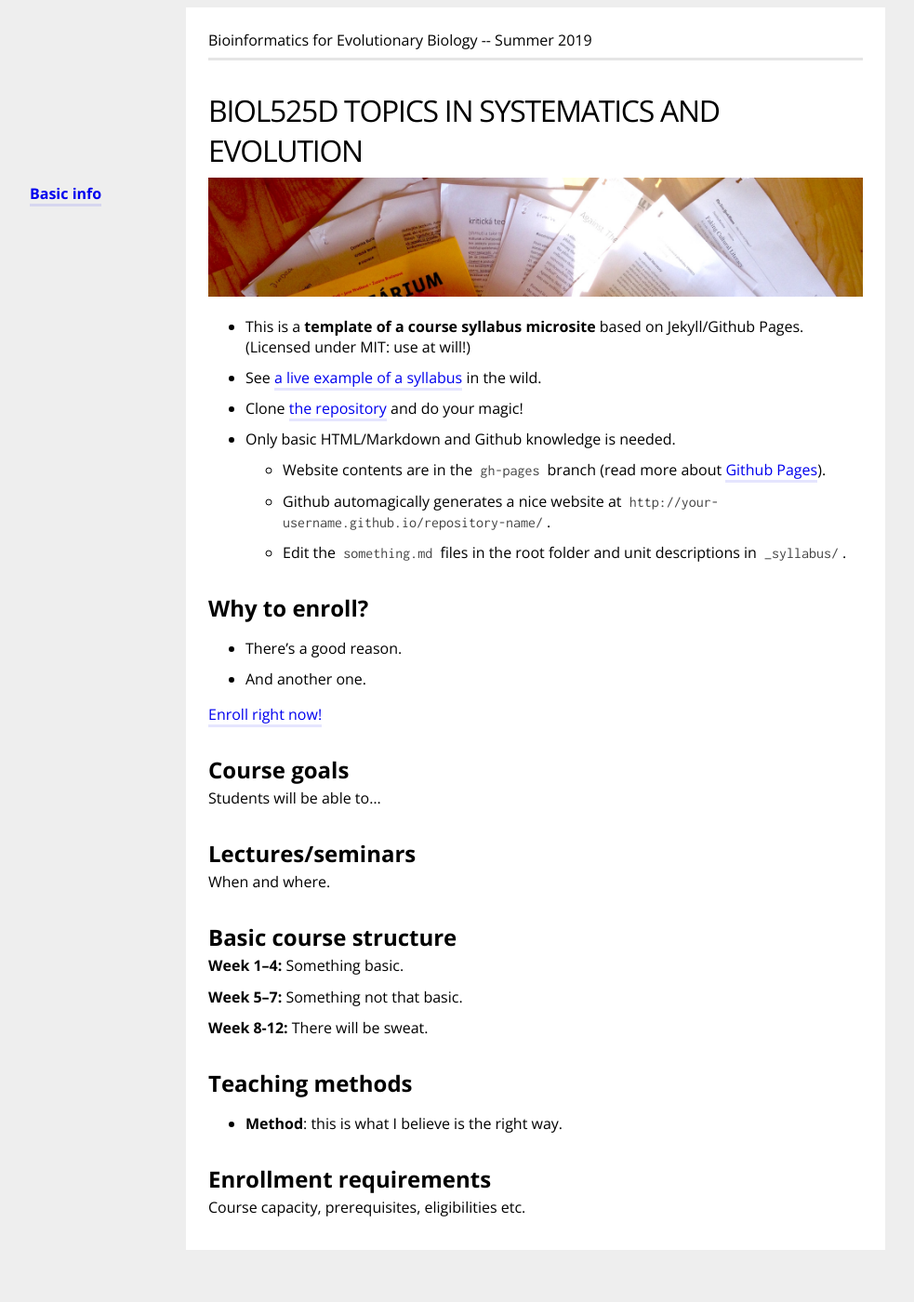
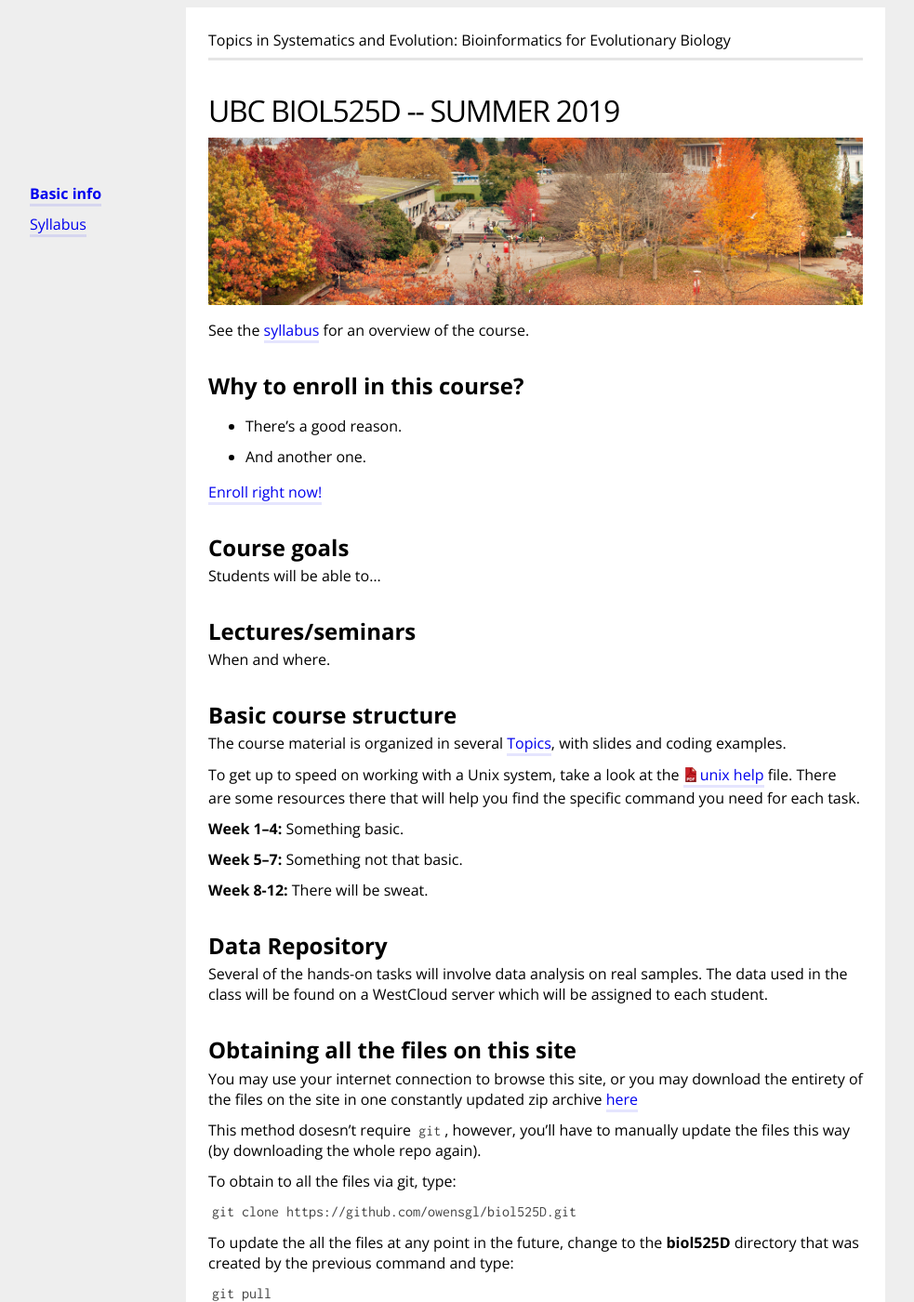
Before and after one commit to owensgl/biol525D, a Jekyll site: the page built from index.md, in a window 1280 px wide and 1400 px high. Shown: the whole window at 93% size, without its empty margins (64-1047 px from the left). Built offline with Jekyll 4.4.1, drawn with Linux system fonts in a browser that asks for light colours; some of the changed text lies outside the part shown.

Commit message:
[ghpages] Transforming existing content into ghpages version
   - minimal change needed. just headers on the various Topic pages.

```diff
--- a/_config.yml
+++ b/_config.yml
@@ -1,10 +1,10 @@
 # configuration
 # fill in the course details
 
-courseName: "Biol525D Topics in Systematics and Evolution"
+courseName: "UBC Biol525D -- Summer 2019"
 
 # small title that is at the top of every page
-subtitle: "Bioinformatics for Evolutionary Biology -- Summer 2019"
+subtitle: "Topics in Systematics and Evolution: Bioinformatics for Evolutionary Biology"
 
 # baseurl: /
 
@@ -24,3 +24,7 @@ defaults:
       type: syllabus
     values:
       layout: unit
+
+exclude:
+  - ".*"
+  - "#*"
--- a/index.md
+++ b/index.md
@@ -1,23 +1,18 @@
 ---
-title: "Course name"
+title: "Biol525D Homepage"
 layout: home
 menuItem: "Basic info"
 menuPosition: 1
 ---
+
 <h1>{{ site.courseName }}</h1>
 
 <img src="{{ site.baseurl }}/style/header.jpg" width="100%">
 
-- This is a **template of a course syllabus microsite** based on Jekyll/Github Pages. (Licensed under MIT: use at will!)
-- See [a live example of a syllabus](http://jan-martinek.github.io/ktai.peerb/) in the wild.
-- Clone [the repository](https://github.com/jan-martinek/gh-syllabus) and do your magic!
-- Only basic HTML/Markdown and Github knowledge is needed.
-	- Website contents are in the `gh-pages` branch (read more about [Github Pages](https://pages.github.com)).
-	- Github automagically generates a nice website at `http://your-username.github.io/repository-name/`.
-	- Edit the `something.md` files in the root folder and unit descriptions in `_syllabus/`.
+See the [syllabus](resources/syllabus.md) for an overview of the course.
 
 
-## Why to enroll?
+## Why to enroll in this course?
 
 - There's a good reason.
 - And another one.
@@ -28,13 +23,16 @@ menuPosition: 1
 
 Students will be able to…
 
-
 ## Lectures/seminars
 
 When and where.
 
 
 ## Basic course structure
+
+The course material is organized in several [Topics](resources/topics.md), with slides and coding examples.
+
+To get up to speed on working with a Unix system, take a look at the [unix help](resources/unix_ref.pdf) file. There are some resources there that will help you find the specific command you need for each task.
 
 **Week 1–4:** Something basic.
 
@@ -43,11 +41,47 @@ When and where.
 **Week 8-12:** There will be sweat.
 
 
-## Teaching methods
+## Data Repository
 
-* **Method**: this is what I believe is the right way.
+Several of the hands-on tasks will involve data analysis on real
+samples. The data used in the class will be found on a WestCloud
+server which will be assigned to each student.
 
+## Obtaining all the files on this site
+
+You may use your internet connection to browse this site, or
+you may download the entirety of the files on the site in one
+constantly updated zip archive
+[here](https://github.com/owensgl/biol525D/archive/master.zip)
+
+This method dosesn't require `git`, however, you'll have to manually
+update the files this way (by downloading the whole repo again).
+
+To obtain to all the files via git, type:
+
+    git clone https://github.com/owensgl/biol525D.git
+
+To update the all the files at any point in the future, change to the **biol525D** directory that was created by the previous command and type:
+
+    git pull
 
 ## Enrollment requirements
 
 Course capacity, prerequisites, eligibilities etc.
+
+## Use and modification of these resources
+
+You may use any of the materials provided here, and modify them in any way, provided there is appropriate attribution according the license found below and included with this project.
+
+## License and Copyright
+
+Copyright (C) 2015 S. Evan Staton, Sariel Hubner, Sam Yeaman
+
+Modified work (c) 2016, 2017. Gregory Owens, Kathryn Hodgins
+
+This program is distributed under the MIT (X11) License, which should be distributed with the package.
+If not, it can be found here: http://www.opensource.org/licenses/mit-license.php
+
+## About this site:
+
+  This site is powered by GithubPages, and the code backing it is on GitHub [here](https://github.com/owensgl/biol525D/).
```
Also changed, not shown: Topic_1/readme.md (+5 -0 lines), Topic_10/readme.md (+5 -0 lines), Topic_2/readme.md (+5 -0 lines), Topic_3/README.md (+4 -0 lines), Topic_4/readme.md (+5 -0 lines), Topic_5/README.md (+4 -0 lines), Topic_6/README.md (+5 -0 lines), Topic_7/readme.md (+5 -0 lines), Topic_8-9/readme.md (+5 -0 lines), resources/syllabus.md (+24 -12 lines), style/header.jpg.
